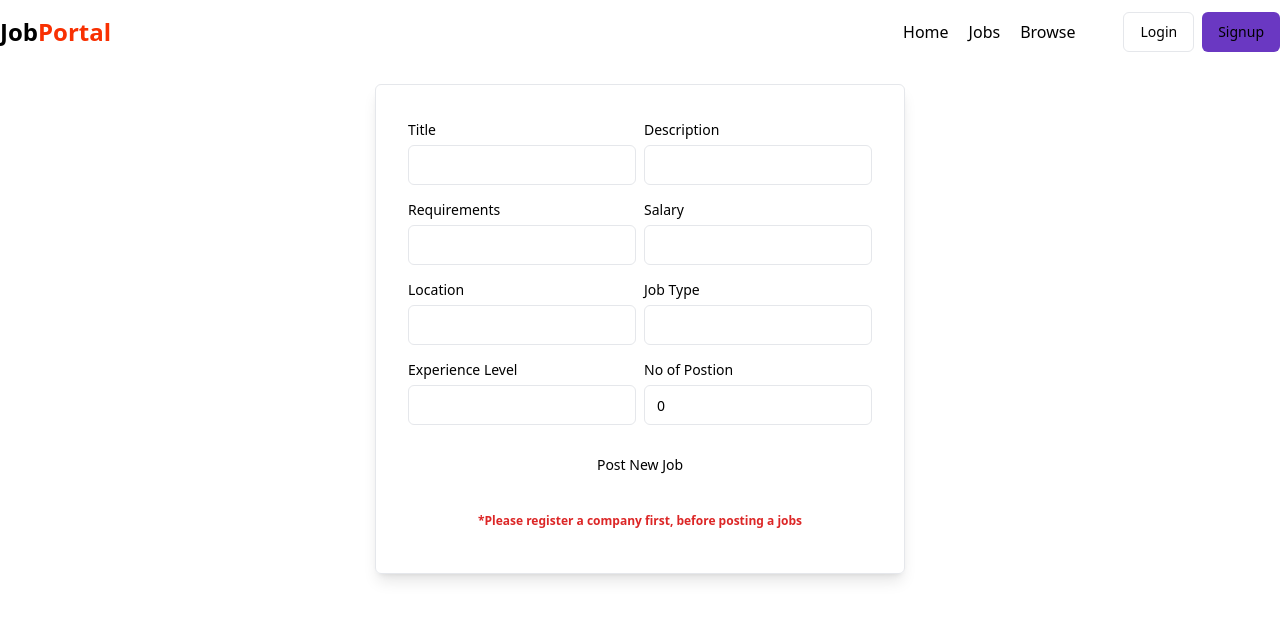
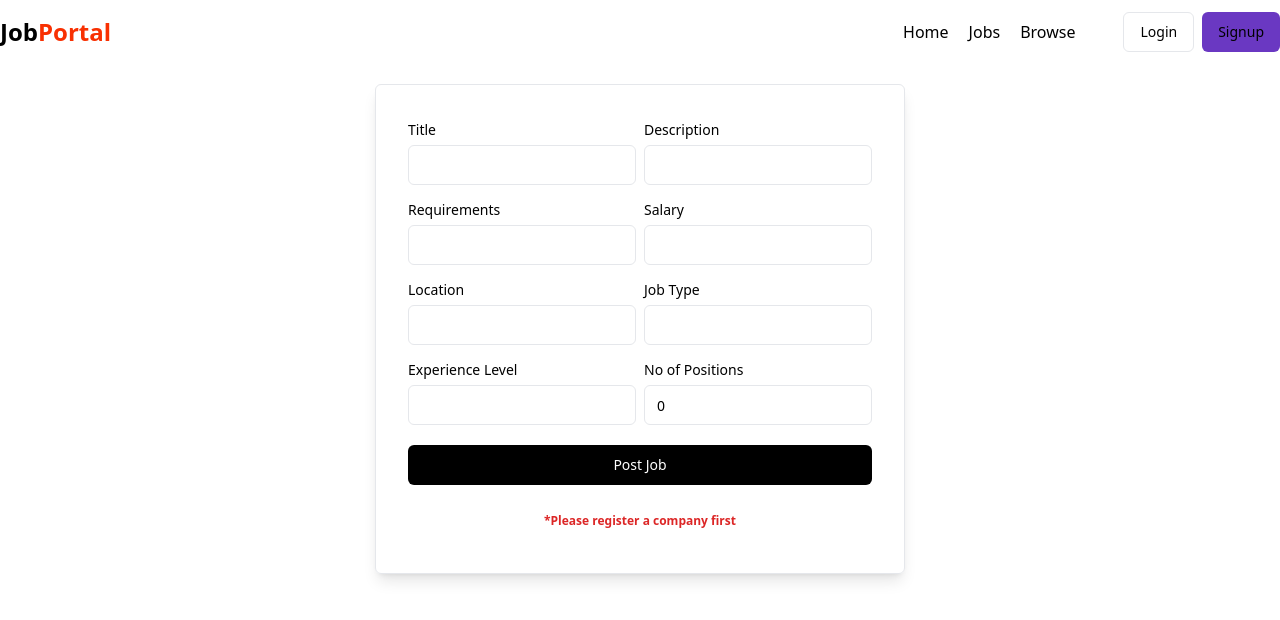
Before and after one commit to Akshaygit777/job-portal, a React (Vite) app in the folder frontend/: page /admin/jobs/create in a window 1280 px wide. Shown: the top 620 px of the page. Built offline with nearby package versions, Linux system fonts and the light colour scheme.

Commit message:
postjob completed

```diff
--- a/frontend/src/components/admin/PostJob.jsx
+++ b/frontend/src/components/admin/PostJob.jsx
@@ -1,19 +1,19 @@
-import React, { useState } from 'react'
-import Navbar from '../shared/Navbar'
-import { Label } from '../ui/label'
-import { Input } from '../ui/input'
-import { Button } from '../ui/button'
-import { useSelector } from 'react-redux'
-import { Select, SelectContent, SelectGroup, SelectItem, SelectTrigger, SelectValue } from '../ui/select'
-import axios from 'axios'
-import { JOB_API_END_POINT } from '@/utils/constant'
-import { toast } from 'sonner'
-import { useNavigate } from 'react-router-dom'
-import { Loader2 } from 'lucide-react'
-
-const companyArray = [];
+import React, { useState } from "react";
+import { Label } from "../ui/label";
+import { Input } from "../ui/input";
+import Navbar from "../shared/Navbar";
+import { Button } from "../ui/button";
+import { useSelector } from "react-redux";
+import { Select, SelectValue, SelectTrigger, SelectContent, SelectGroup, SelectItem } from "../ui/select";
+import { JOB_API_END_POINT } from "@/utils/constant";
+import { useNavigate } from "react-router-dom";
+import { toast } from "sonner";
+import { Loader2 } from "lucide-react";
+import axios from "axios";
 
 const PostJob = () => {
+  const navigate = useNavigate();
+
   const [input, setInput] = useState({
     title: "",
     description: "",
@@ -23,48 +23,60 @@ const PostJob = () => {
     jobType: "",
     experience: "",
     position: 0,
-        companyId: ""
+    companyId: "",
   });
-    const [loading, setLoading]= useState(false);
-    const navigate = useNavigate();
 
-    const { companies } = useSelector(store => store.company);
+  const [loading, setLoading] = useState(false);
+  const { companies } = useSelector((store) => store.company);
+
   const changeEventHandler = (e) => {
     setInput({ ...input, [e.target.name]: e.target.value });
   };
 
   const selectChangeHandler = (value) => {
-        const selectedCompany = companies.find((company)=> company.name.toLowerCase() === value);
-        setInput({...input, companyId:selectedCompany._id});
+    const selectedCompany = companies.find(
+      (company) => company.name.toLowerCase() === value
+    );
+    if (!selectedCompany) return toast.error("Invalid company selected");
+    setInput({ ...input, companyId: selectedCompany._id });
   };
 
   const submitHandler = async (e) => {
     e.preventDefault();
+
+    if (!input.companyId) {
+      toast.error("Please select a company before posting the job");
+      return;
+    }
+
     try {
       setLoading(true);
-            const res = await axios.post(`${JOB_API_END_POINT}/post`, input,{
-                headers:{
-                    'Content-Type':'application/json'
+      const res = await axios.post(`${JOB_API_END_POINT}/post`, input, {
+        headers: {
+          "Content-Type": "application/json",
         },
-                withCredentials:true
+        withCredentials: true,
       });
-            if(res.data.success){
+      if (res.data.success) {
         toast.success(res.data.message);
         navigate("/admin/jobs");
       }
     } catch (error) {
-            toast.error(error.response.data.message);
-        } finally{
+      toast.error(error.response?.data?.message || "Internal server error");
+    } finally {
       setLoading(false);
     }
-    }
+  };
 
   return (
     <div>
       <Navbar />
-            <div className='flex items-center justify-center w-screen my-5'>
-                <form onSubmit = {submitHandler} className='p-8 max-w-4xl border border-gray-200 shadow-lg rounded-md'>
-                    <div className='grid grid-cols-2 gap-2'>
+      <div className="flex items-center justify-center w-screen my-5">
+        <form
+          onSubmit={submitHandler}
+          className="p-8 max-w-4xl border border-gray-200 shadow-lg rounded-md"
+        >
+          <div className="grid grid-cols-2 gap-2">
             <div>
               <Label>Title</Label>
               <Input
@@ -98,7 +110,7 @@ const PostJob = () => {
             <div>
               <Label>Salary</Label>
               <Input
-                                type="text"
+                type="number"
                 name="salary"
                 value={input.salary}
                 onChange={changeEventHandler}
@@ -136,7 +148,7 @@ const PostJob = () => {
               />
             </div>
             <div>
-                            <Label>No of Postion</Label>
+              <Label>No of Positions</Label>
               <Input
                 type="number"
                 name="position"
@@ -145,38 +157,46 @@ const PostJob = () => {
                 className="focus-visible:ring-offset-0 focus-visible:ring-0 my-1"
               />
             </div>
-                        {
-                            companies.length > 0 && (
+            {companies.length > 0 && (
               <Select onValueChange={selectChangeHandler}>
                 <SelectTrigger className="w-[180px]">
-                                        <SelectValue placeholder="Select a Company" />
+                  <SelectValue placeholder="Select a company" />
                 </SelectTrigger>
-                                    <SelectContent>
+                <SelectContent className="bg-white">
                   <SelectGroup>
-                                            {
-                                                companies.map((company) => {
-                                                    return (
-                                                        <SelectItem value={company?.name?.toLowerCase()}>{company.name}</SelectItem>
-                                                    )
-                                                })
-                                            }
-
+                    {companies.map((company) => (
+                      <SelectItem
+                        key={company._id}
+                        value={company?.name?.toLowerCase()}
+                      >
+                        {company.name}
+                      </SelectItem>
+                    ))}
                   </SelectGroup>
                 </SelectContent>
               </Select>
-                            )
-                        }
+            )}
           </div>
-                    {
-                        loading ? <Button className="w-full my-4"> <Loader2 className='mr-2 h-4 w-4 animate-spin' /> Please wait </Button> : <Button type="submit" className="w-full my-4">Post New Job</Button>
-                    }
-                    {
-                        companies.length === 0 && <p className='text-xs text-red-600 font-bold text-center my-3'>*Please register a company first, before posting a jobs</p>
-                    }
+
+          {loading ? (
+            <Button className="w-full my-4" disabled>
+              <Loader2 className="mr-2 h-4 w-4 animate-spin" /> Please wait
+            </Button>
+          ) : (
+            <Button type="submit" className="w-full my-4 text-white bg-black">
+              Post Job
+            </Button>
+          )}
+
+          {companies.length === 0 && (
+            <p className="text-red-600 text-xs font-bold text-center my-3">
+              *Please register a company first
+            </p>
+          )}
         </form>
       </div>
     </div>
-    )
-}
+  );
+};
 
-export default PostJob
+export default PostJob;
```
Also changed, not shown: 1 other file (tests, documents, lock files or other folders). Lines whose indentation alone changed are shown as unchanged.
